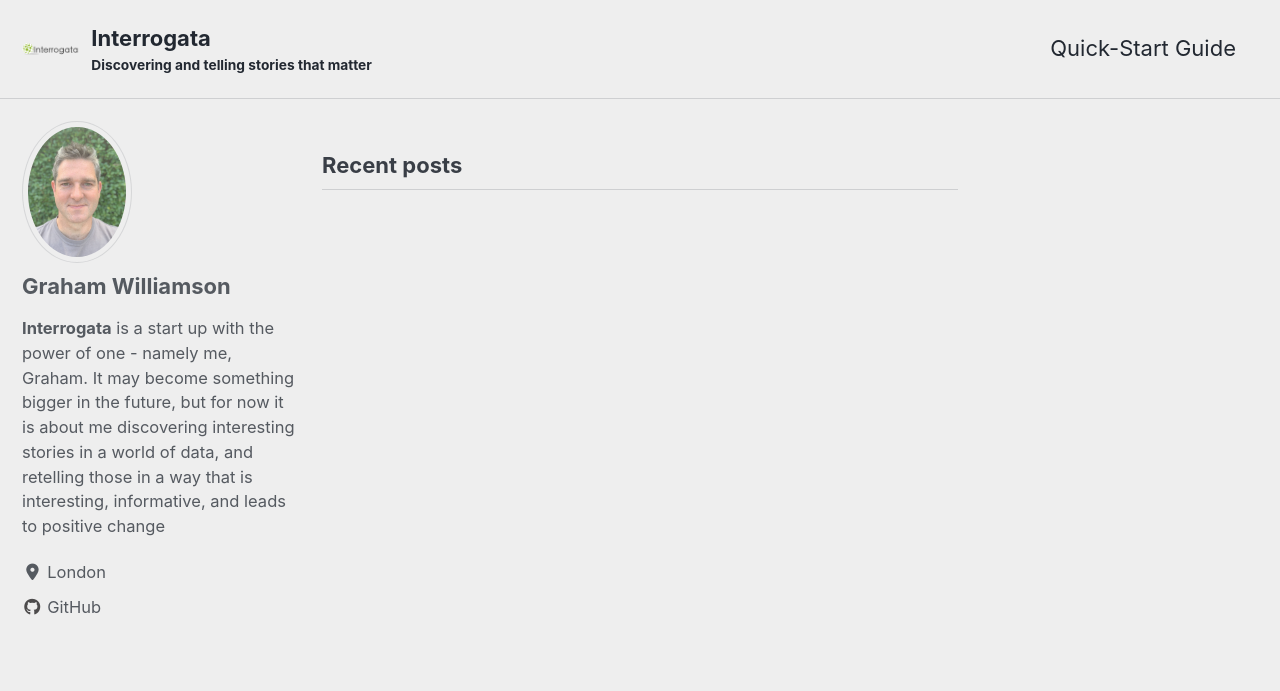
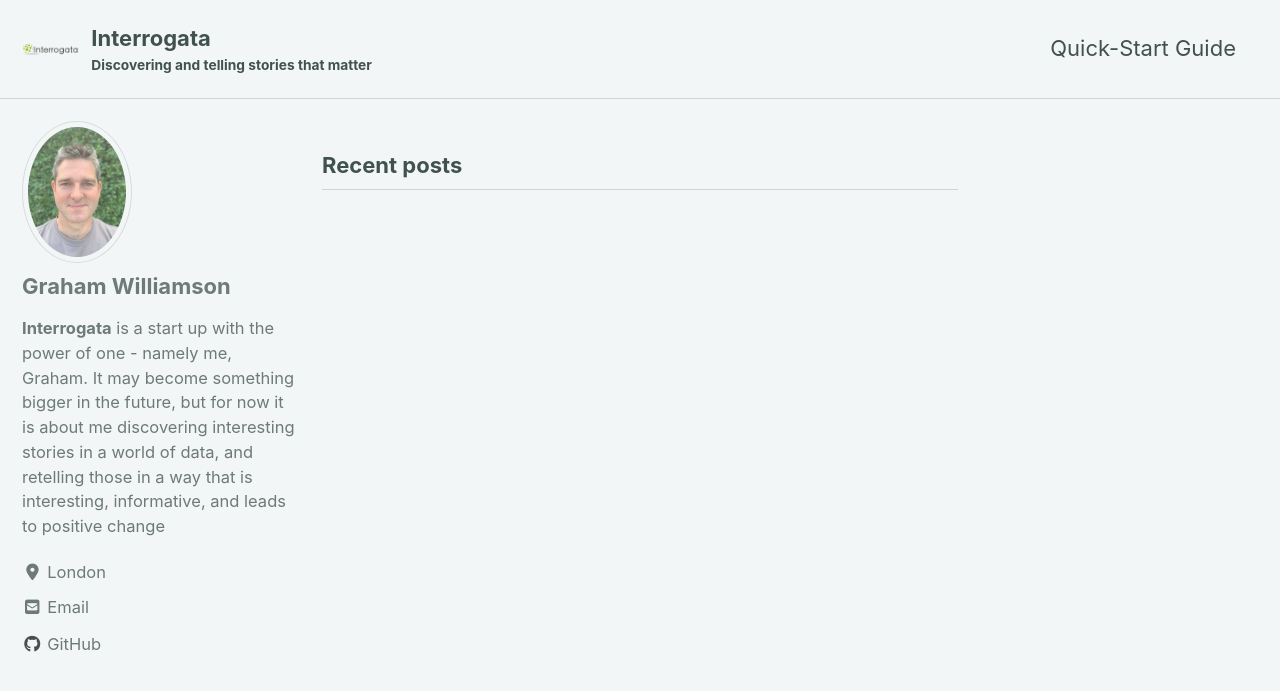
Before and after one commit to interrogata/interrogata.github.io, a Jekyll site: the page built from index.html, in a window 1280 px wide and 900 px high. Shown: the top 691 px of the window. Built offline with Jekyll 4.4.1, drawn with Linux system fonts in a browser that asks for light colours; cached includes are drawn as plain includes; nearby versions of some CDN libraries; the list of posts is cut into pages by our own code.

Commit message:
config - update images

```diff
--- a/_config.yml
+++ b/_config.yml
@@ -12,7 +12,7 @@
 
 # theme                  : "minimal-mistakes-jekyll"
 # remote_theme           : "mmistakes/minimal-mistakes"
-minimal_mistakes_skin    : "air" # "air", "aqua", "contrast", "dark", "dirt", "neon", "mint", "plum", "sunrise"
+minimal_mistakes_skin    : "mint" # "air", "aqua", "contrast", "dark", "dirt", "neon", "mint", "plum", "sunrise"
 
 # Site Settings
 locale                   : "en-US"
@@ -21,10 +21,10 @@ title_separator          : "-"
 subtitle                 : "Discovering and telling stories that matter"
 name                     : "Graham Williamson"
 description              : "Interrogata is a start up with the power of one - namely me, Graham.  It may become something bigger in the future, but for now it is about me discovering interesting stories in a world of data, and retelling those in a way that is interesting, infomrative, and leads to positive change"
-url                      : # the base hostname & protocol for your site e.g. "https://mmistakes.github.io"
+url                      : "https://interrogata.github.io"
 baseurl                  : # the subpath of your site, e.g. "/blog"
-repository               : # GitHub username/repo-name e.g. "mmistakes/minimal-mistakes"
-teaser                   : # path of fallback teaser image, e.g. "/assets/images/500x300.png"
+repository               : "interrogata/interrogata.github.io"
+teaser                   : "/images/Interrogata_Logo_Web_500h.png"
 logo                     : "/images/Interrogata_Logo_Web_Jekyll.png"
 masthead_title           : # overrides the website title displayed in the masthead, use " " for no title
 # breadcrumbs            : false # true, false (default)
@@ -115,7 +115,7 @@ author:
   links:
     - label: "Email"
       icon: "fas fa-fw fa-envelope-square"
-      # url: mailto:your.name@email.com
+      url: mailto:interrogata.name@email.com
     - label: "Website"
       icon: "fas fa-fw fa-link"
       # url: "https://your-website.com"
```
Also changed, not shown: images/Interrogata_Logo_Web_500h.png (added).
